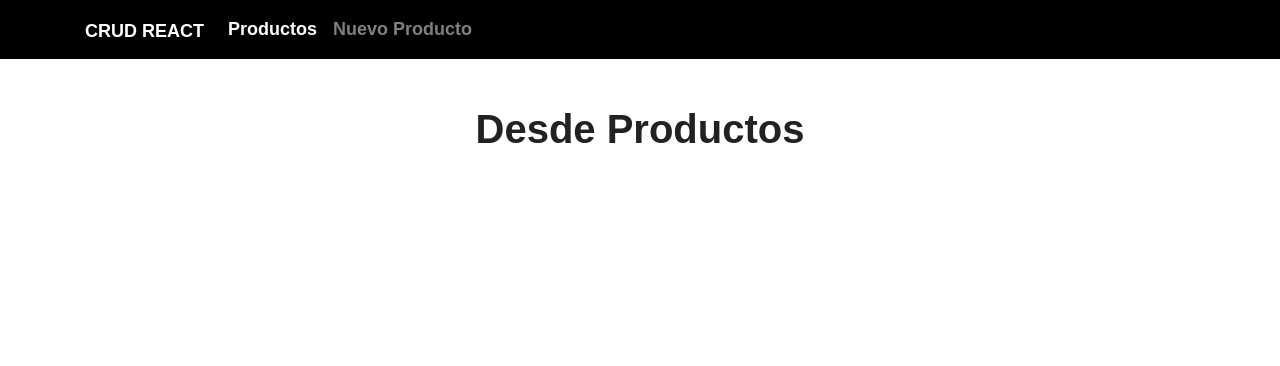
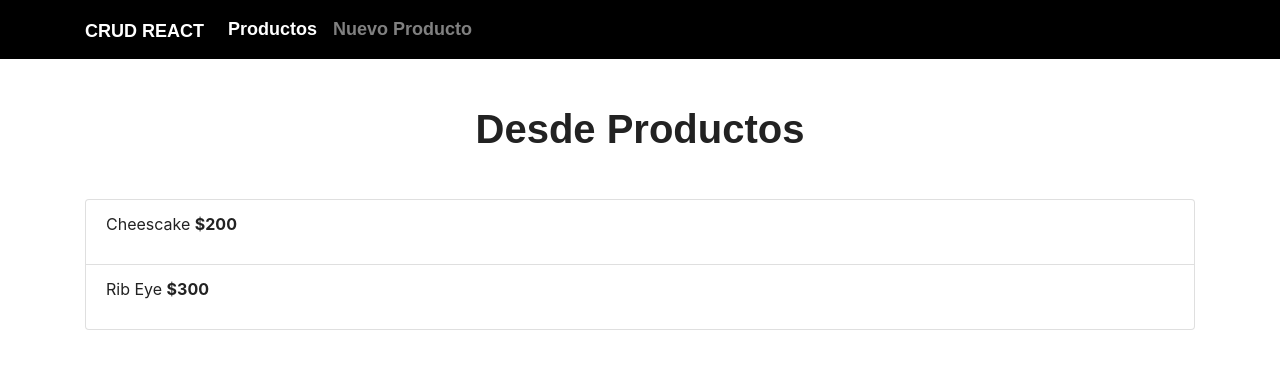
Before and after one commit to crisroddev/react-hooks-redux, a React (Create React App) app in the folder crud-react/: page /productos in a window 1280 px wide. Shown: the top 366 px of the page. Built offline with nearby package versions, Linux system fonts and the light colour scheme; data requests are answered from the project's data file; a web font is replaced by a local one.

Commit message:
ProductoLista

```diff
--- a/crud-react/src/components/ProductoLista.js
+++ b/crud-react/src/components/ProductoLista.js
@@ -1,8 +1,19 @@
 import React from 'react'
 
-const ProductoLista = () => {
+const ProductoLista = ({producto}) => {
     return (
-        <div></div>
+        <li
+            data-categoria={producto.categoria}
+            className="list-group-item d-flex justify-content-between align-items-center">
+            <p>
+                {producto.nombre} {''}
+                <span className="font-weight-bold">${producto.precio}</span>
+            </p>
+            <div>
+
+            </div>
+        </li>
+
      );
 }
 
```
